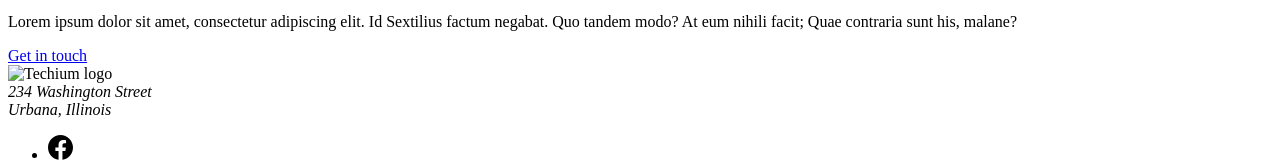
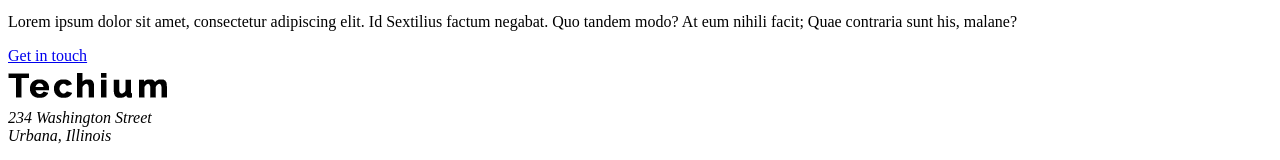
Before and after one commit to MG-Musty/alx-frontend, a plain HTML site: page 0x00-html_advanced/index.html in a window 1280 px wide. Shown: the part 4201-4361 px from the top of the page. Drawn offline with Linux system fonts and the light colour scheme.

Commit message:
updated index html file

```diff
--- a/0x00-html_advanced/index.html
+++ b/0x00-html_advanced/index.html
@@ -282,7 +282,7 @@
 
     <!-- Footer -->
     <footer>
-      <img src="./logo-black.png" alt="Techium logo" width="160" height="40" />
+      <img src="./images/logo-black.png" alt="Techium logo" width="160" height="40" />
       <address>
         234 Washington Street
         <br />
```
